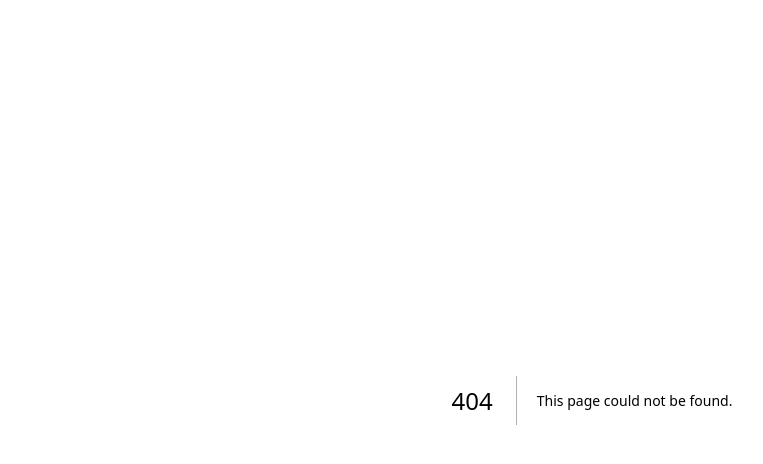
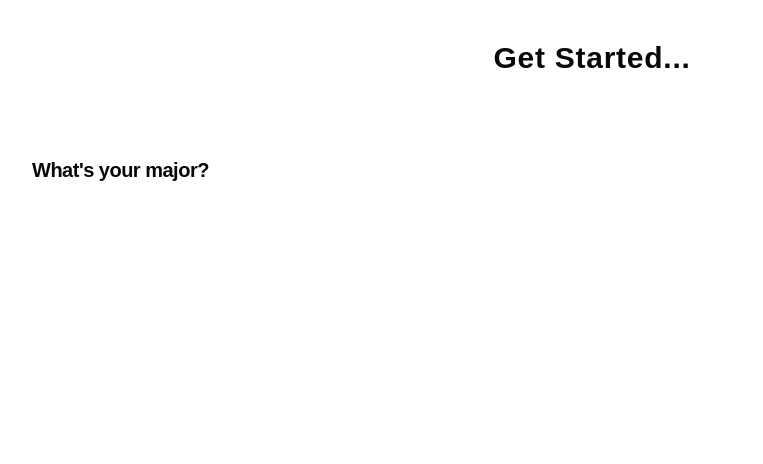
Before and after one commit to Giddy-10/gpa_system, a Next.js app: page /get-started in a window 1280 px wide. Before the commit this address had no page. Shown: the top 464 px of the page, without its empty margins (48-811 px from the left). Built offline with nearby package versions, Linux system fonts and the light colour scheme.

Commit message:
Create page.tsx

```diff
--- /dev/null
+++ b/src/app/get-started/page.tsx
@@ -0,0 +1,30 @@
+"use client"
+import React, { useState } from "react"
+
+// select major
+// enter no. of courses completed
+// select current cummulative gpa
+// select current courses
+
+const page = () => {
+    const [sectionIndex, setSectionIndex] = useState<0 | 1 | 2 | 3>(0)
+    const [selectedMajor, setSelectedMajor] = useState<string | null>()
+    const [completedCoursesNumber, setCompletedCoursesNumber] =
+        useState<number>(0)
+    const [cummulativeGPA, setCummulativeGPA] = useState<number>(0)
+    const [currentCourses, setCurrentCourses] = useState<string[]>([])
+    return (
+        <div className="my-4 mx-20 [&>h3]:text-xl [&>h3]:font-bold [&>h3]:tracking-tight">
+            <h2 className="text-center text-3xl my-10 mb-20 font-extrabold tracking-wide">
+                Get Started...
+            </h2>
+            {sectionIndex == 0 ? (
+                <>
+                    <h3>What's your major?</h3>
+                </>
+            ) : null}
+        </div>
+    )
+}
+
+export default page
```
